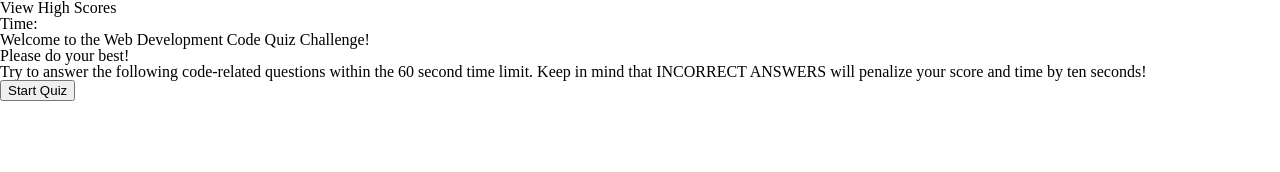
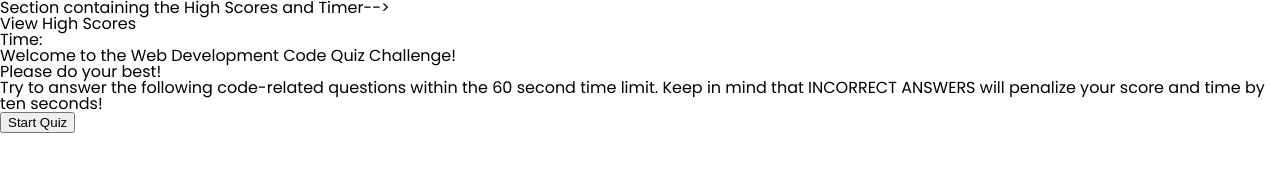
Before and after one commit to douglasmarsalis/mod-4-web-dev-code-quiz, a plain HTML site: page index.html in a window 1280 px wide. Drawn offline with Linux system fonts and the light colour scheme.

Commit message:
Added Google font family Poppins.

```diff
--- a/Assets/CSS/style.css
+++ b/Assets/CSS/style.css
@@ -0,0 +1,7 @@
+@import url('https://fonts.googleapis.com/css2?family=Poppins:ital,wght@0,400;0,500;0,700;0,800;0,900;1,400;1,700&display=swap');
+
+body {
+    font-family: 'Poppins', sans-serif;
+    ;
+
+}
--- a/Assets/JavaScript/script.js
+++ b/Assets/JavaScript/script.js
@@ -0,0 +1 @@
+console.log("Hello!");
--- a/index.html
+++ b/index.html
@@ -9,7 +9,7 @@
     <title>Web Development Code Quiz</title>
 </head>
 <body>
-<!--Section containing the High Scores and Timer-->
+Section containing the High Scores and Timer-->
     <nav id="score-time">
         <h3 class="scores">View High Scores</h3>
         <h3 class="timer">Time: </h3>
```
